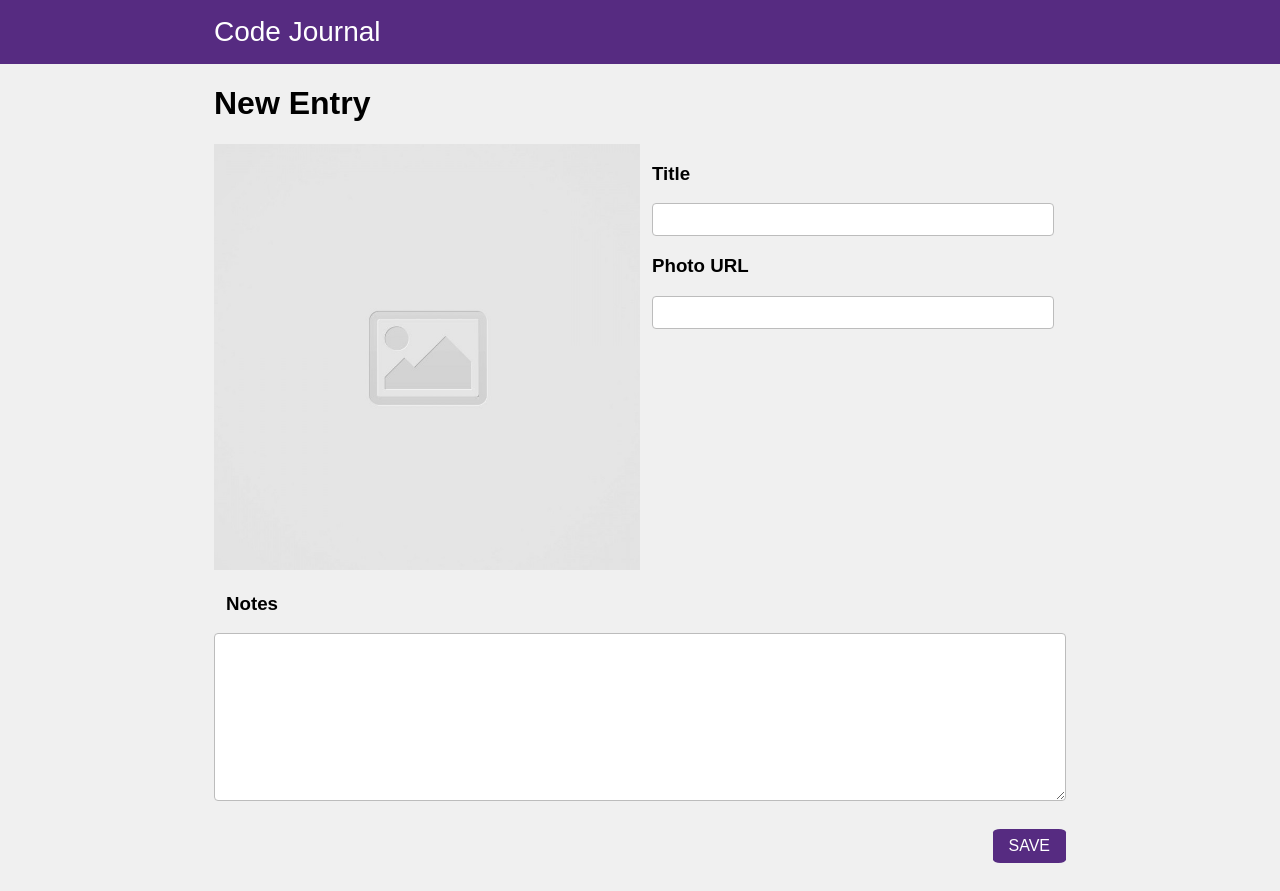
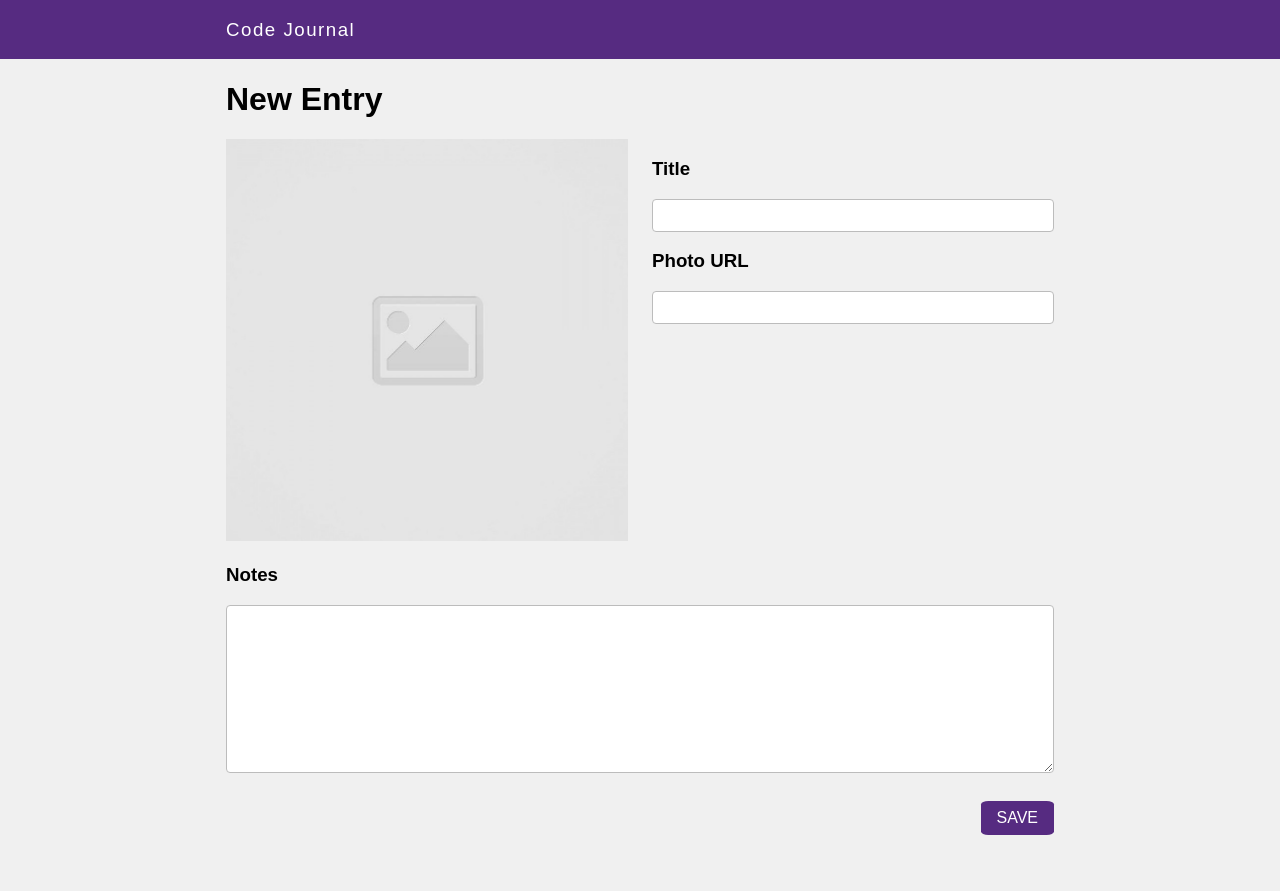
Before and after one commit to JihengNie/code-journal, a website: page index.html in a window 1280 px wide. After the commit the page ends 863 px from the top, so only its background shows below. Drawn offline with Linux system fonts and the light colour scheme.

Commit message:
Reorginized my html code, adjusted property names, and moved local storage event listener to data.js

```diff
--- a/css/styles.css
+++ b/css/styles.css
@@ -8,23 +8,36 @@ html {
   font-family: sans-serif;
 }
 
+header {
+  background-color: #562b81;
+  color: white;
+  font-family: Arial, Helvetica, sans-serif;
+}
+
+.heading {
+  font-weight: lighter;
+  letter-spacing: 1.5px;
+}
+
 .remove-padding {
   padding: 0;
 }
 
-.heading {
-  background-color: #562b81;
-  color: white;
+.text-adjust {
+  display: block;
+  padding: 0.5rem;
+  border-radius: 0.25rem;
   width: 100%;
-  padding: 1rem 0;
-  font-size: 1.75rem;
-  font-family: Arial, Helvetica, sans-serif;
+  border: 1px solid #bcbcbc;
+}
+
+.text-adjust:focus {
+  outline: none;
+  border: solid #562b81;
 }
 
 .save-button {
   margin: 1.75rem 0;
-  margin-left: auto;
-  margin-right: 0;
   background-color: #562b81;
   color: white;
   padding: 0.5rem 1rem;
@@ -35,19 +48,10 @@ html {
   transition: background-color 0.15s ease;
 }
 
-.text-adjust {
-  display: block;
-  padding: 0.5rem;
-  border-radius: 0.25rem;
-  width: 100%;
-  border: 1px solid #bcbcbc;
+.align-right {
+  text-align: right;
 }
 
 .save-button:hover {
   background-color: rgb(128 52 205);
 }
-
-.text-adjust:focus {
-  outline: none;
-  border: solid #562b81;
-}
--- a/index.html
+++ b/index.html
@@ -17,38 +17,48 @@
 </head>
 <body>
   <main>
-    <div class="heading">
-      <header class="container">
-        Code Journal
+    <header>
+      <div class="container">
+        <div class="row">
+          <div class="column-full">
+            <h3 class="heading"> Code Journal</h3>
+          </div>
+        </div>
+      </div>
     </header>
-    </div>
     <div data-view="entry-form">
       <form class="container new-entry">
         <div class="row">
+          <div class="column-full">
             <h1>
               New Entry
             </h1>
           </div>
+        </div>
         <div class="row">
-          <div class="column-half remove-padding ">
+          <div class="column-half">
             <img class="column-full remove-padding photo" src="images/placeholder-image-square.jpg" alt="Some photo">
           </div>
           <div class="column-half">
             <h3>Title</h3>
             <label for="title">
-              <input required type="text" class="text-adjust" id="title">
+              <input required type="text" name="title" class="text-adjust" id="title">
             </label>
             <h3>Photo URL</h3>
             <label for="photoUrl">
-              <input required type="text" class="text-adjust" id="photoUrl">
+              <input required type="text" name="photoUrl" class="text-adjust" id="photoUrl">
             </label>
           </div>
         </div>
         <div class="row">
-          <h3 class="column-full"> Notes </h3>
+          <div class="column-full">
+            <h3> Notes </h3>
             <label for="comment"></label>
-          <textarea required class="text-adjust" id="comment" rows="10"></textarea>
+            <textarea required class="text-adjust" name="comment" id="comment" rows="10"></textarea>
+            <div class="align-right">
               <input class="save-button" type="submit" value="SAVE"></input>
+            </div>
+          </div>
         </div>
       </form>
     </div>
--- a/js/data.js
+++ b/js/data.js
@@ -6,3 +6,10 @@ var data = {
   editing: null,
   nextEntryId: 1
 };
+
+window.addEventListener('beforeunload', storingData);
+
+function storingData(event) {
+  var dataJSON = JSON.stringify(data);
+  localStorage.setItem('code-journal', dataJSON);
+}
--- a/js/main.js
+++ b/js/main.js
@@ -17,17 +17,10 @@ function formSubmitted(event) {
     title: $textInputs[0].value,
     photoUrl: $textInputs[1].value,
     comment: $textInputs[2].value,
-    EntryId: data.nextEntryId
+    entryId: data.nextEntryId
   };
   data.nextEntryId++;
   data.entries.push(newEntry);
   $photo.src = 'images/placeholder-image-square.jpg';
   $formElement.reset();
 }
-
-window.addEventListener('beforeunload', storingData);
-
-function storingData(event) {
-  var dataJSON = JSON.stringify(data);
-  localStorage.setItem('code-journal', dataJSON);
-}
```
Lines whose indentation alone changed are shown as unchanged.
